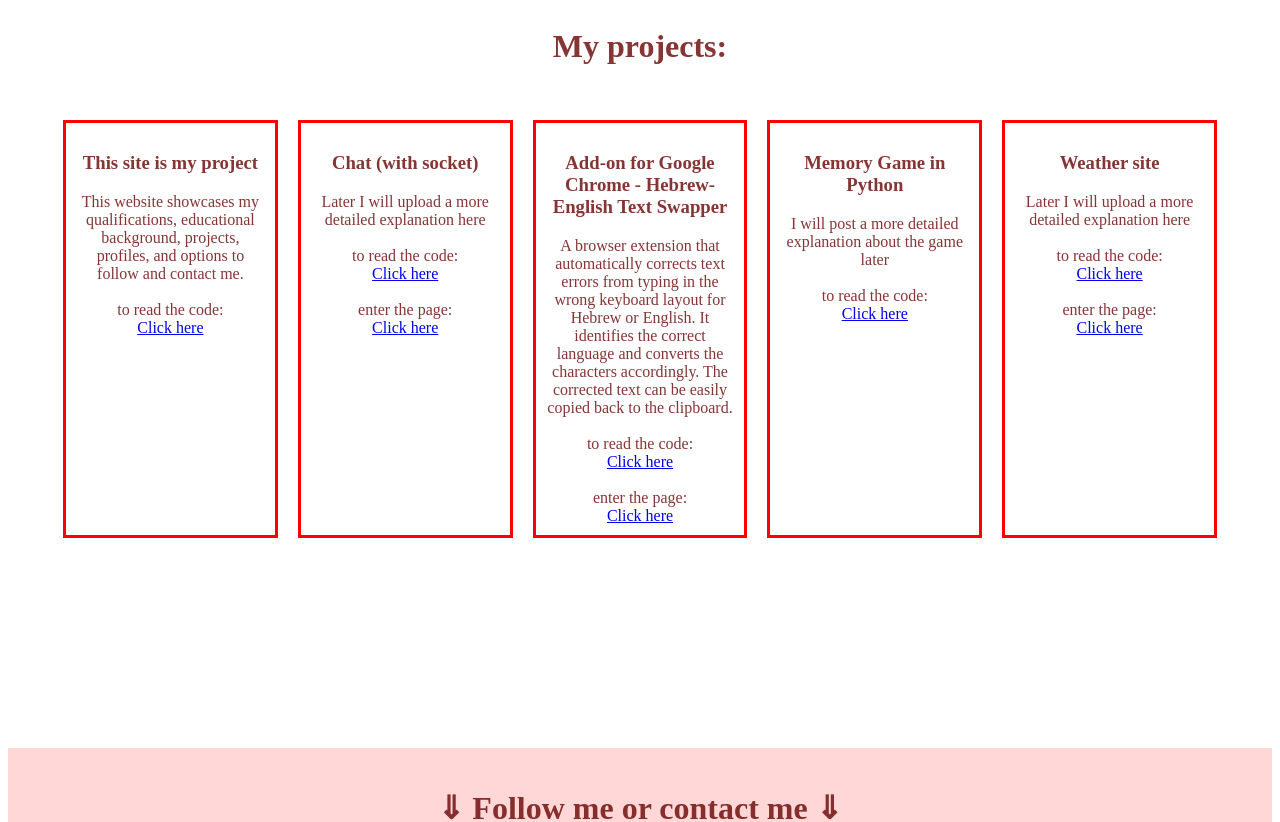
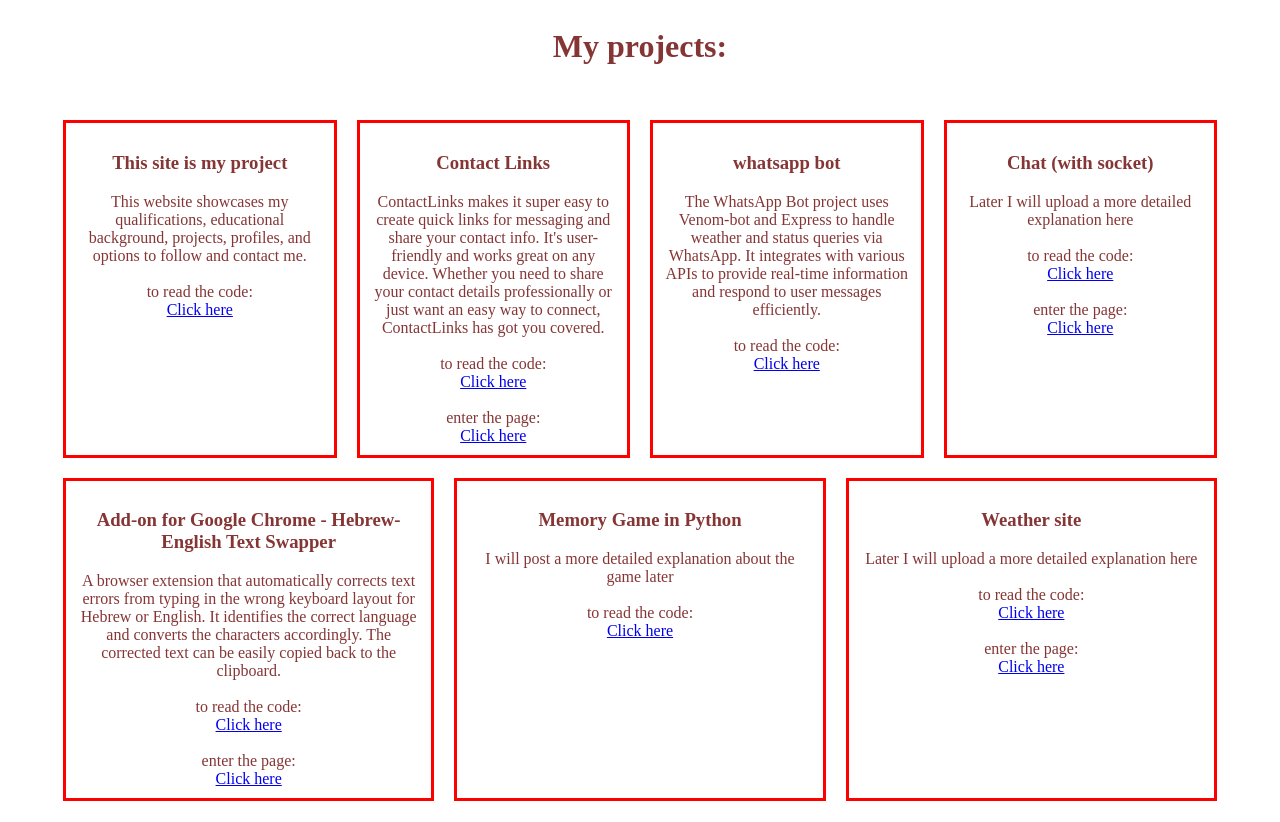
Before and after one commit to SimchaSucot/myWebsite, a React (Vite) app: page / in a window 1280 px wide. Shown: the part 1800-2622 px from the top of the page. Built offline with nearby package versions, Linux system fonts and the light colour scheme.

Commit message:
Added new Projets

```diff
--- a/src/componets/Projects.css
+++ b/src/componets/Projects.css
@@ -11,7 +11,7 @@
   flex: 1;
   margin: 10px;
   padding: 10px;
-  min-width: 150px;
+  min-width: 200px;
 
   border: solid red;
 }
--- a/src/componets/Projects.jsx
+++ b/src/componets/Projects.jsx
@@ -15,6 +15,34 @@ function Projects() {
             Click here
           </a>
         </div>
+        <div className="project">
+          <h3>Contact Links</h3>
+          ContactLinks makes it super easy to create quick links for messaging and share your contact info. It's user-friendly and works great on any device. Whether you need to share your contact details professionally or just want an easy way to connect, ContactLinks has got you covered.
+          <br />
+          <br />
+          to read the code:
+          <a href="https://github.com/SimchaSucot/ContactLinks" target="_blank">
+            Click here
+          </a>
+          <br />
+          enter the page:
+          <a href="https://contact-links-six.vercel.app/" target="_blank">
+            Click here
+          </a>
+        </div>
+
+        <div className="project">
+          <h3>whatsapp bot</h3>
+          The WhatsApp Bot project uses Venom-bot and Express to handle weather and status queries via WhatsApp. It integrates with various APIs to provide real-time information and respond to user messages efficiently.
+          <br />
+          <br />
+          to read the code:
+          <a href="https://github.com/SimchaSucot/whatsapp-bot" target="_blank">
+            Click here
+          </a>
+          <br />
+        </div>
+
         <div className="project">
           <h3>Chat (with socket)</h3>
           Later I will upload a more detailed explanation here
```
